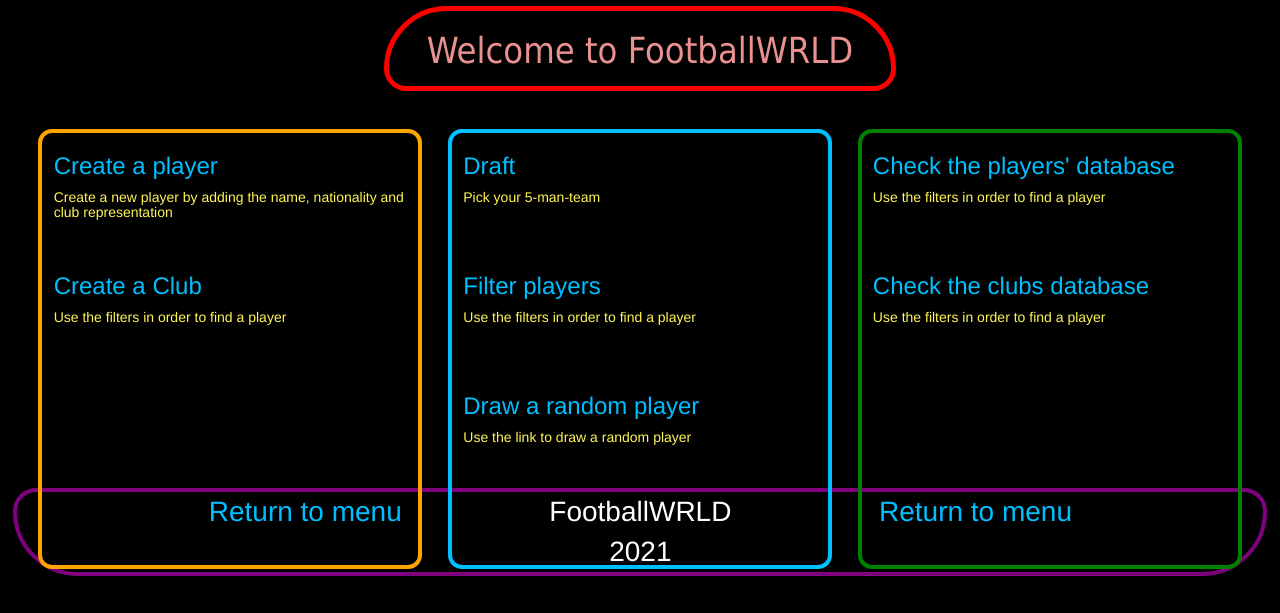
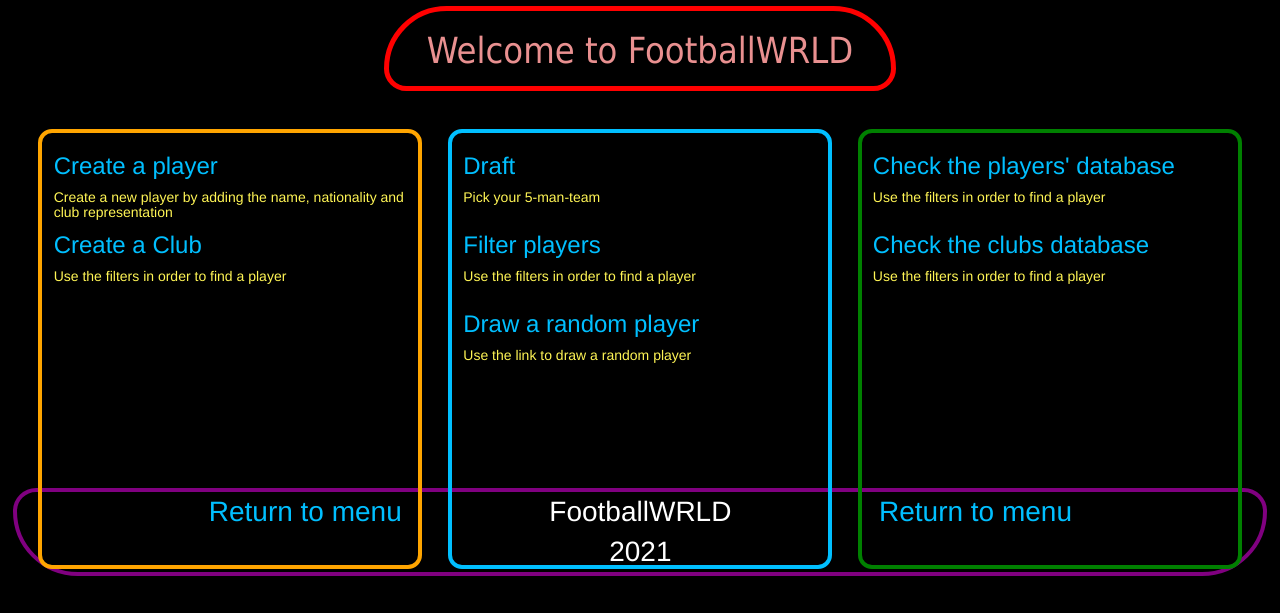
Before and after one commit to mmyszak999/FootballWRLD, a Django app: page /FootballWRLD/ in a window 1280 px wide. Shown: the top 613 px of the page. Run offline with Django 3.2, Linux system fonts and the light colour scheme; some libraries are stand-ins or nearby versions.

Commit message:
Style: Change the position of hyperlinks inside the frames

```diff
--- a/FW/templates/FW/index.html
+++ b/FW/templates/FW/index.html
@@ -13,8 +13,7 @@
         <h3><a href="{% url 'FW:create_player' %}">Create a player</a></h3>
         <h5>Create a new player by adding the name, nationality and club representation</h5>
     </div>
-        <br><br><br><br><br><br>
-        <div class="Create">
+        <div class="Create" style="padding-top: 21%;">
         <h3><a href="{% url 'FW:create_club' %}">Create a Club</a></h3>
         <h5>Use the filters in order to find a player</h5>
         </div>
@@ -24,13 +23,11 @@
         <h3><a href="{% url 'FW:draft' %}">Draft</a></h3>
         <h5>Pick your 5-man-team</h5>
     </div>
-    <br><br><br><br><br><br>
-    <div class="Features">
+    <div class="Features" style="padding-top: 21%;">
         <h3><a href="{% url 'FW:filter_player' %}">Filter players</a></h3>
         <h5>Use the filters in order to find a player</h5>
     </div>
-        <br><br><br><br><br><br>
-        <div class="Features">
+        <div class="Features" style="padding-top: 42%;">
         <h3><a href="{% url 'FW:random_player' %}">Draw a random player</a></h3>
         <h5>Use the link to draw a random player</h5>
     </div>
@@ -40,8 +37,7 @@
         <h3><a href="{% url 'FW:players_database' %}">Check the players' database</a></h3>
         <h5>Use the filters in order to find a player</h5>
     </div>
-        <br><br><br><br><br><br>
-    <div class="Databases">
+    <div class="Databases" style="padding-top: 21%;">
         <h3><a href="{% url 'FW:clubs_database' %}">Check the clubs database</a></h3>
         <h5>Use the filters in order to find a player</h5>
     </div>
```
